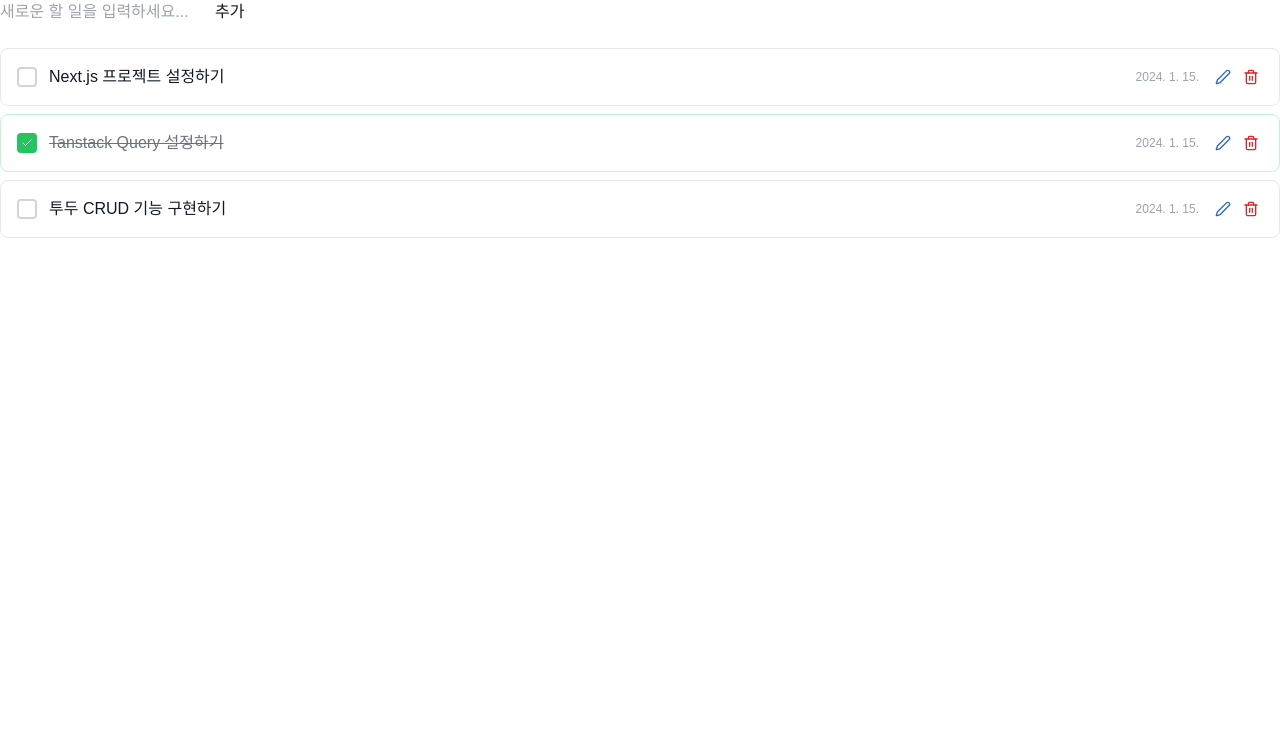
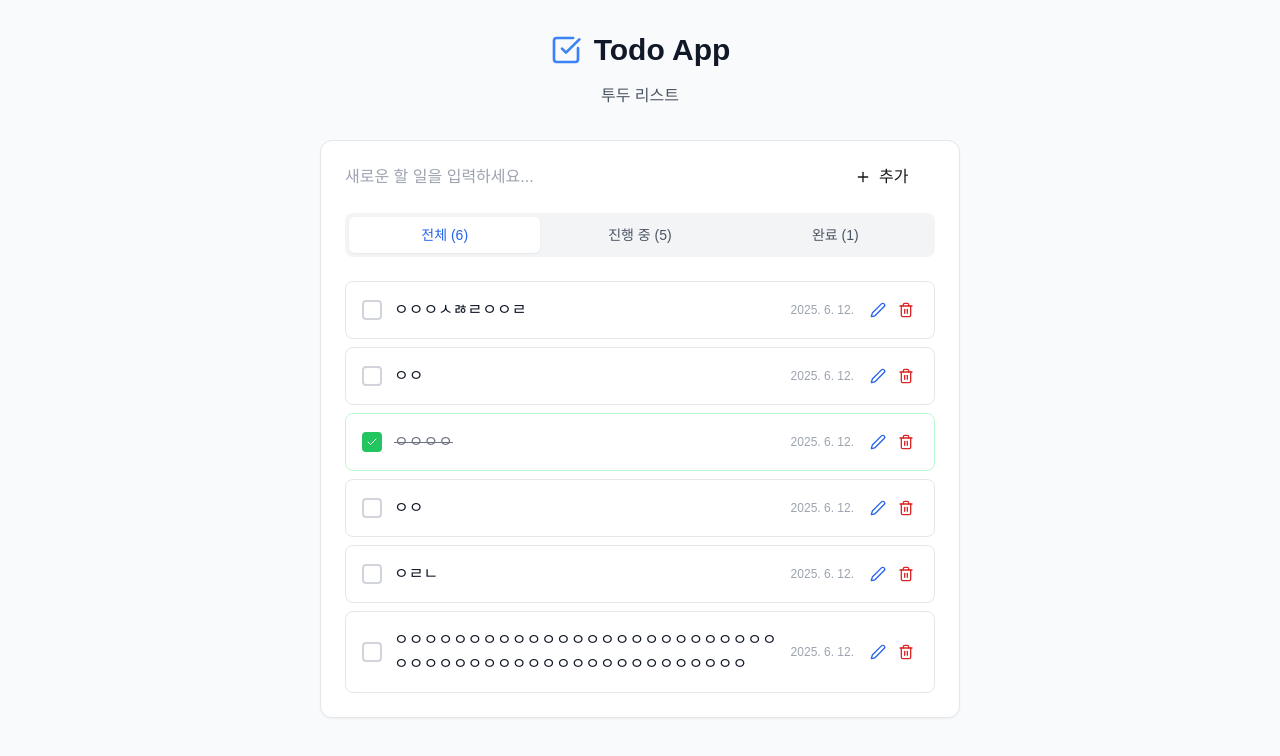
Before and after one commit to sharet9446/todo-list-brit, a Next.js app: page / in a window 1280 px wide. Shown: the top 756 px of the page. Built offline with nearby package versions, Linux system fonts and the light colour scheme; data requests are answered from the project's data file.

Commit message:
feat: 투두 리스트 필터링 기능 추가 및 UI 개선

```diff
--- a/db.json
+++ b/db.json
@@ -1,22 +1,40 @@
 {
   "todos": [
     {
-      "id": "1",
-      "title": "Next.js 프로젝트 설정하기",
+      "id": "1749719075360",
+      "title": "ㅇㅇㅇㅅㅀㄹㅇㅇㄹ",
       "completed": false,
-      "createdAt": "2024-01-15T10:00:00.000Z"
+      "createdAt": "2025-06-12T09:04:35.360Z"
     },
     {
-      "id": "2",
-      "title": "Tanstack Query 설정하기",
-      "completed": true,
-      "createdAt": "2024-01-15T11:00:00.000Z"
+      "id": "1749719929458",
+      "title": "ㅇㅇ",
+      "completed": false,
+      "createdAt": "2025-06-12T09:18:49.458Z"
     },
     {
-      "id": "3",
-      "title": "투두 CRUD 기능 구현하기",
+      "id": "1749720671156",
+      "title": "ㅇㅇㅇㅇ",
+      "completed": true,
+      "createdAt": "2025-06-12T09:31:11.156Z"
+    },
+    {
+      "id": "1749721132276",
+      "title": "ㅇㅇ",
       "completed": false,
-      "createdAt": "2024-01-15T12:00:00.000Z"
+      "createdAt": "2025-06-12T09:38:52.276Z"
+    },
+    {
+      "id": "1749721133940",
+      "title": "ㅇㄹㄴ",
+      "completed": false,
+      "createdAt": "2025-06-12T09:38:53.940Z"
+    },
+    {
+      "id": "1749722742824",
+      "title": "ㅇㅇㅇㅇㅇㅇㅇㅇㅇㅇㅇㅇㅇㅇㅇㅇㅇㅇㅇㅇㅇㅇㅇㅇㅇㅇㅇㅇㅇㅇㅇㅇㅇㅇㅇㅇㅇㅇㅇㅇㅇㅇㅇㅇㅇㅇㅇㅇㅇㅇ",
+      "completed": false,
+      "createdAt": "2025-06-12T10:05:42.824Z"
     }
   ]
 }
--- a/src/app/page.tsx
+++ b/src/app/page.tsx
@@ -1,11 +1,26 @@
 import TodoForm from "@/components/TodoForm";
 import TodoList from "@/components/TodoList";
+import { CheckSquare } from "lucide-react";
 
 export default function Home() {
   return (
-    <>
-      <TodoForm />
-      <TodoList />
-    </>
+    <div className="min-h-screen bg-gray-50 py-8">
+      <div className="max-w-2xl mx-auto px-4">
+        {/* 헤더 */}
+        <div className="text-center mb-8">
+          <div className="flex items-center justify-center gap-3 mb-4">
+            <CheckSquare className="w-8 h-8 text-blue-500" />
+            <h1 className="text-3xl font-bold text-gray-900">Todo App</h1>
+          </div>
+          <p className="text-gray-600">투두 리스트</p>
+        </div>
+
+        {/* 메인 컨텐츠 */}
+        <div className="bg-white rounded-xl shadow-sm border border-gray-200 p-6">
+          <TodoForm />
+          <TodoList />
+        </div>
+      </div>
+    </div>
   );
 }
--- /dev/null
+++ b/src/components/TodoFilter.tsx
@@ -0,0 +1,43 @@
+"use client";
+
+import type { FilterType } from "@/lib/types";
+
+interface TodoFilterProps {
+  currentFilter: FilterType;
+  onFilterChange: (filter: FilterType) => void;
+  todoCounts: {
+    all: number;
+    active: number;
+    completed: number;
+  };
+}
+
+export default function TodoFilter({
+  currentFilter,
+  onFilterChange,
+  todoCounts,
+}: TodoFilterProps) {
+  const filters: { key: FilterType; label: string; count: number }[] = [
+    { key: "all", label: "전체", count: todoCounts.all },
+    { key: "active", label: "진행 중", count: todoCounts.active },
+    { key: "completed", label: "완료", count: todoCounts.completed },
+  ];
+
+  return (
+    <div className="flex gap-1 mb-6 p-1 bg-gray-100 rounded-lg">
+      {filters.map((filter) => (
+        <button
+          key={filter.key}
+          onClick={() => onFilterChange(filter.key)}
+          className={`flex-1 px-4 py-2 rounded-md text-sm font-medium transition-colors ${
+            currentFilter === filter.key
+              ? "bg-white text-blue-600 shadow-sm"
+              : "text-gray-600 hover:text-gray-900"
+          }`}
+        >
+          {filter.label} ({filter.count})
+        </button>
+      ))}
+    </div>
+  );
+}
--- a/src/components/TodoForm.tsx
+++ b/src/components/TodoForm.tsx
@@ -2,6 +2,7 @@
 
 import { useState } from "react";
 import { useCreateTodo } from "@/hooks/useTodos";
+import { Plus } from "lucide-react";
 
 export default function TodoForm() {
   const [title, setTitle] = useState("");
@@ -22,19 +23,22 @@ export default function TodoForm() {
   };
 
   return (
-    <form onSubmit={handleSubmit} className="mb-6">
+    <form onSubmit={handleSubmit} className="mb-6 animate-fade-in">
       <div className="flex gap-2">
         <input
           type="text"
           value={title}
           onChange={(e) => setTitle(e.target.value)}
           placeholder="새로운 할 일을 입력하세요..."
+          className="input-field flex-1"
           disabled={createTodoMutation.isPending}
         />
         <button
           type="submit"
           disabled={createTodoMutation.isPending || !title.trim()}
+          className="btn-primary flex items-center gap-2 min-w-[80px]"
         >
+          <Plus className="w-4 h-4" />
           {createTodoMutation.isPending ? "추가 중..." : "추가"}
         </button>
       </div>
--- a/src/components/TodoList.tsx
+++ b/src/components/TodoList.tsx
@@ -1,11 +1,26 @@
 "use client";
 
+import { useState, useMemo } from "react";
 import { useTodos } from "@/hooks/useTodos";
+import type { FilterType } from "@/lib/types";
+import TodoItem from "./TodoItem";
+import TodoFilter from "./TodoFilter";
 import { Loader2 } from "lucide-react";
-import TodoItem from "./TodoItem";
 
 export default function TodoList() {
-  const { data: todos = [], isLoading, error } = useTodos("all");
+  const [filter, setFilter] = useState<FilterType>("all");
+  const { data: todos = [], isLoading, error } = useTodos(filter);
+
+  // 전체 투두 개수 계산을 위한 별도 쿼리
+  const { data: allTodos = [] } = useTodos("all");
+
+  const todoCounts = useMemo(() => {
+    const all = allTodos.length;
+    const completed = allTodos.filter((todo) => todo.completed).length;
+    const active = all - completed;
+
+    return { all, active, completed };
+  }, [allTodos]);
 
   if (isLoading) {
     return (
@@ -32,19 +47,28 @@ export default function TodoList() {
     );
   }
 
-  if (todos.length === 0) {
   return (
+    <div>
+      <TodoFilter
+        currentFilter={filter}
+        onFilterChange={setFilter}
+        todoCounts={todoCounts}
+      />
+
+      {todos.length === 0 ? (
         <div className="text-center py-8 text-gray-500">
-        아직 할 일이 없습니다. 새로운 할 일을 추가해보세요!
+          {filter === "all" &&
+            "아직 할 일이 없습니다. 새로운 할 일을 추가해보세요!"}
+          {filter === "active" && "진행 중인 할 일이 없습니다."}
+          {filter === "completed" && "완료된 할 일이 없습니다."}
         </div>
-    );
-  }
-
-  return (
+      ) : (
         <div className="space-y-2">
           {todos.map((todo) => (
             <TodoItem key={todo.id} todo={todo} />
           ))}
         </div>
+      )}
+    </div>
   );
 }
```
Lines whose indentation alone changed are shown as unchanged.
